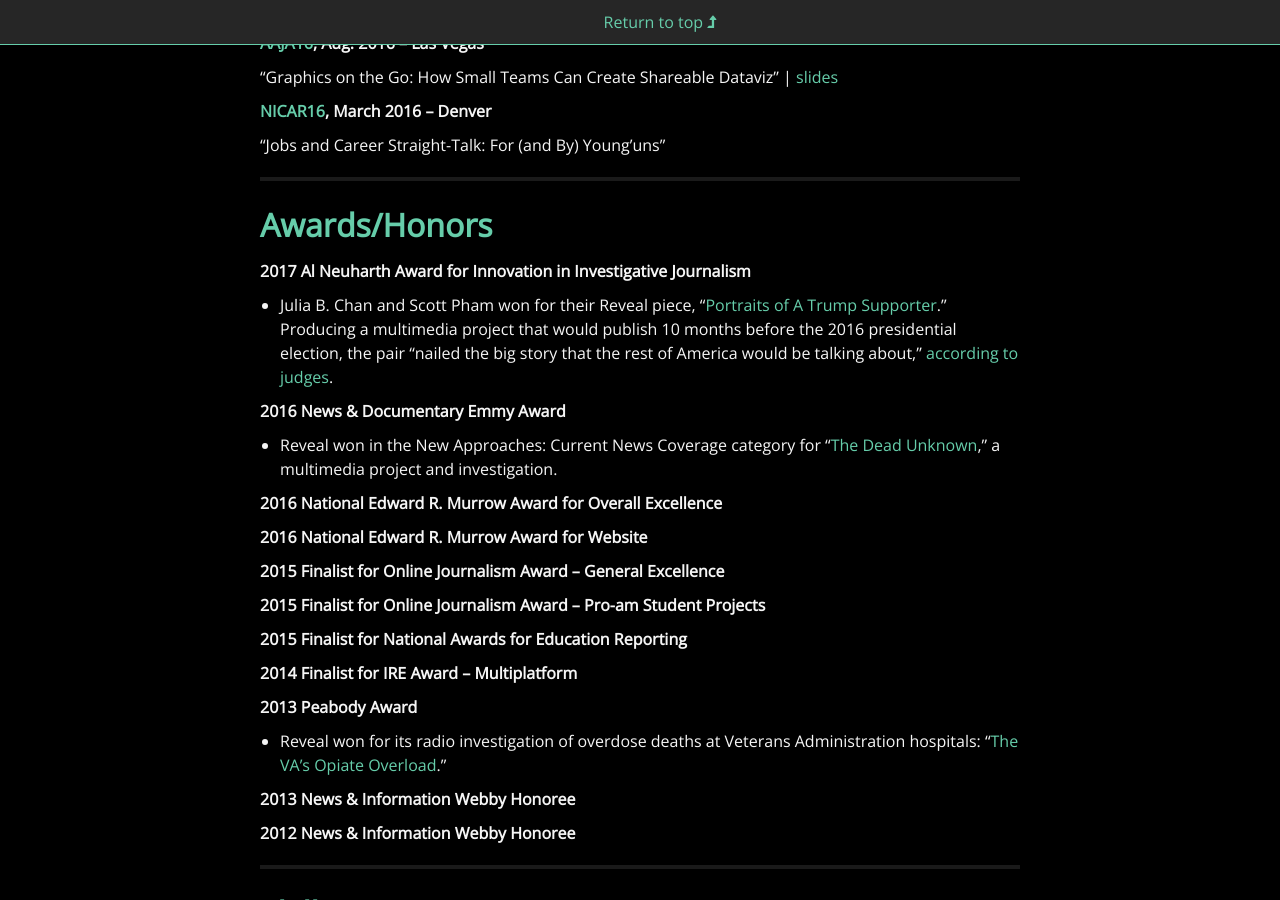
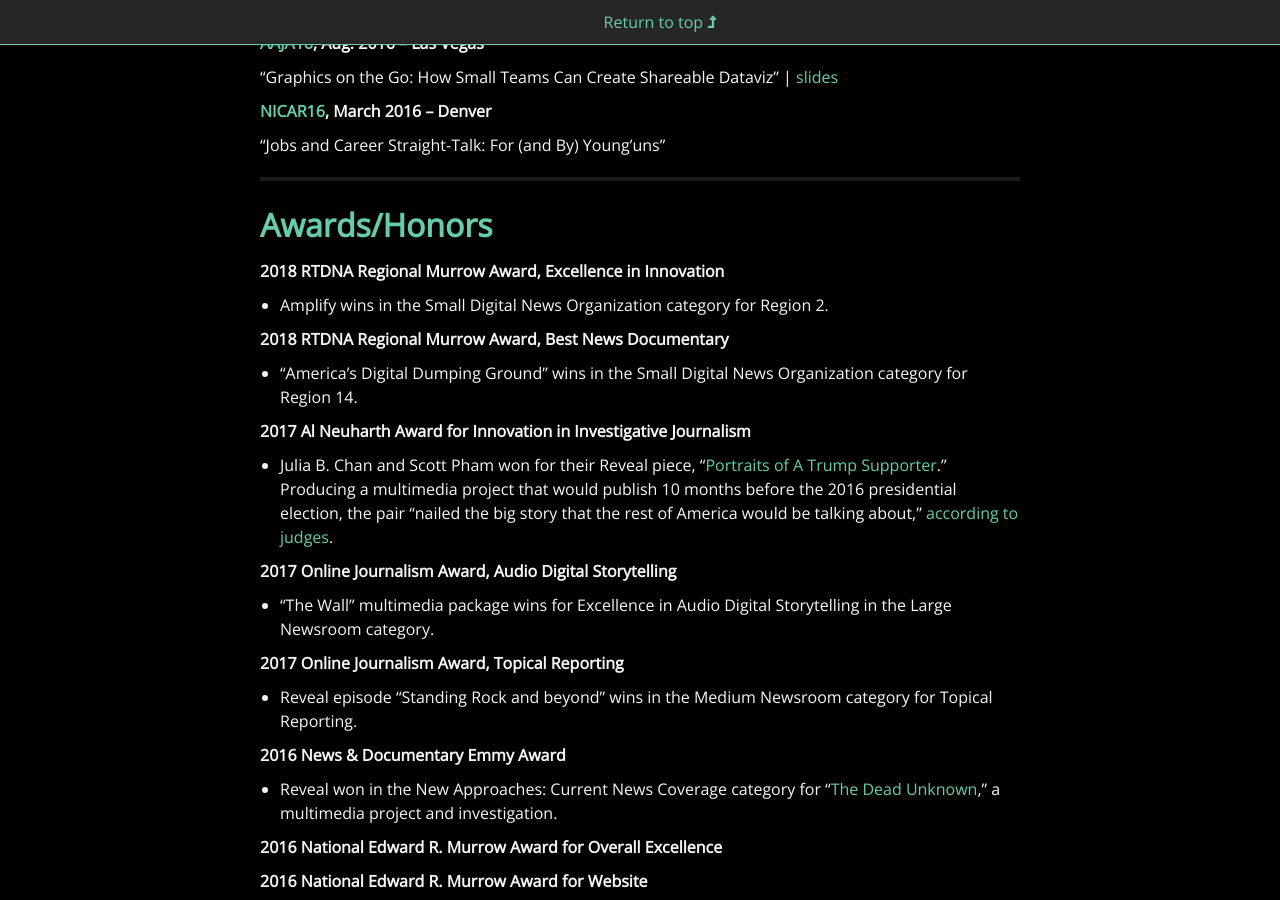
Before and after one commit to juliachanb/juliachanb.github.io, a Jekyll site: the page built from pages/resume.md, in a window 1280 px wide and 900 px high, scrolled down 4048 px. Built offline with Jekyll 4.4.1, drawn with Linux system fonts in a browser that asks for light colours; nearby versions of some CDN libraries; some web fonts are replaced; some of the changed text lies outside the part shown.

Commit message:
updated aaja years and added awards

```diff
--- a/pages/resume.md
+++ b/pages/resume.md
@@ -177,9 +177,25 @@
 
 ## **Awards/Honors**
 
+**2018 RTDNA Regional Murrow Award, Excellence in Innovation**
+
+- Amplify wins in the Small Digital News Organization category for Region 2.
+
+**2018 RTDNA Regional Murrow Award, Best News Documentary**
+
+- "America's Digital Dumping Ground" wins in the Small Digital News Organization category for Region 14.
+
 **2017 Al Neuharth Award for Innovation in Investigative Journalism**
 
 - Julia B. Chan and Scott Pham won for their Reveal piece, "[Portraits of A Trump Supporter](https://www.revealnews.org/article/portraits-of-a-trump-supporter/)." Producing a multimedia project that would publish 10 months before the 2016 presidential election, the pair "nailed the big story that the rest of America would be talking about," [according to judges](http://www.aaja.org/awards2017).
+
+**2017 Online Journalism Award, Audio Digital Storytelling**
+
+- "The Wall" multimedia package wins for Excellence in Audio Digital Storytelling in the Large Newsroom category.
+
+**2017 Online Journalism Award, Topical Reporting**
+
+- Reveal episode "Standing Rock and beyond" wins in the Medium Newsroom category for Topical Reporting.
 
 **2016 News & Documentary Emmy Award**
 
```
Also changed, not shown: other parts of pages/resume.md (+2 -2 lines).
